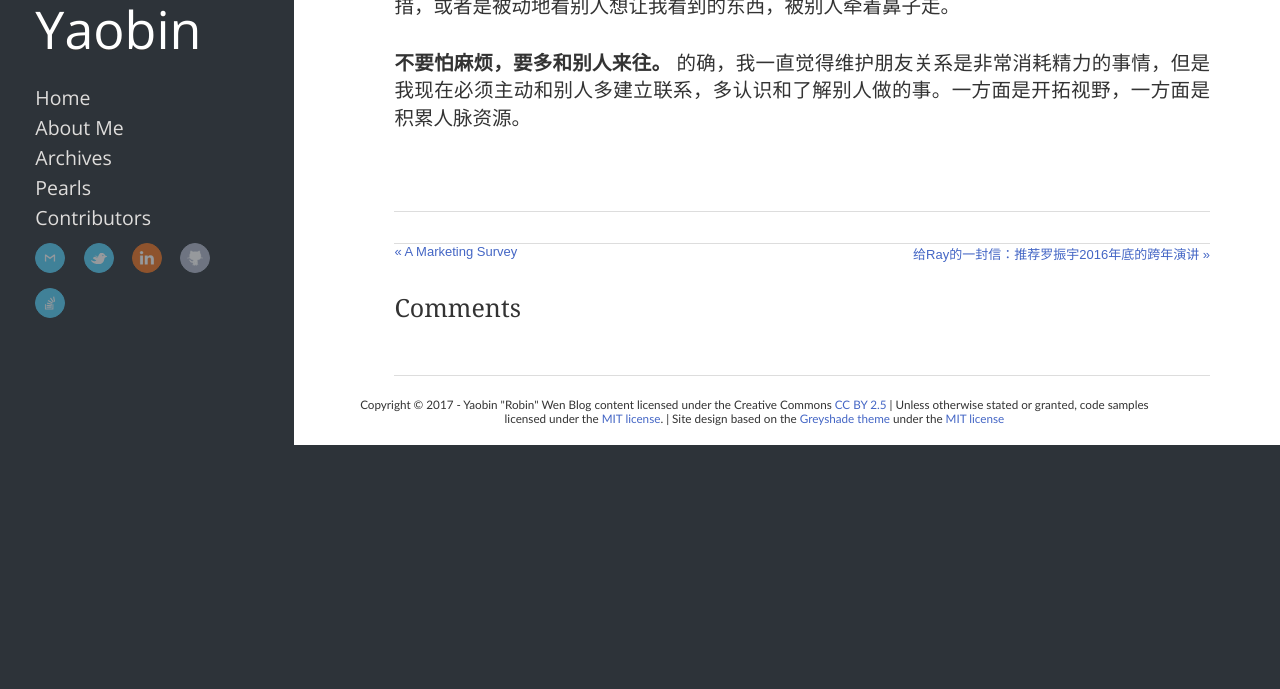
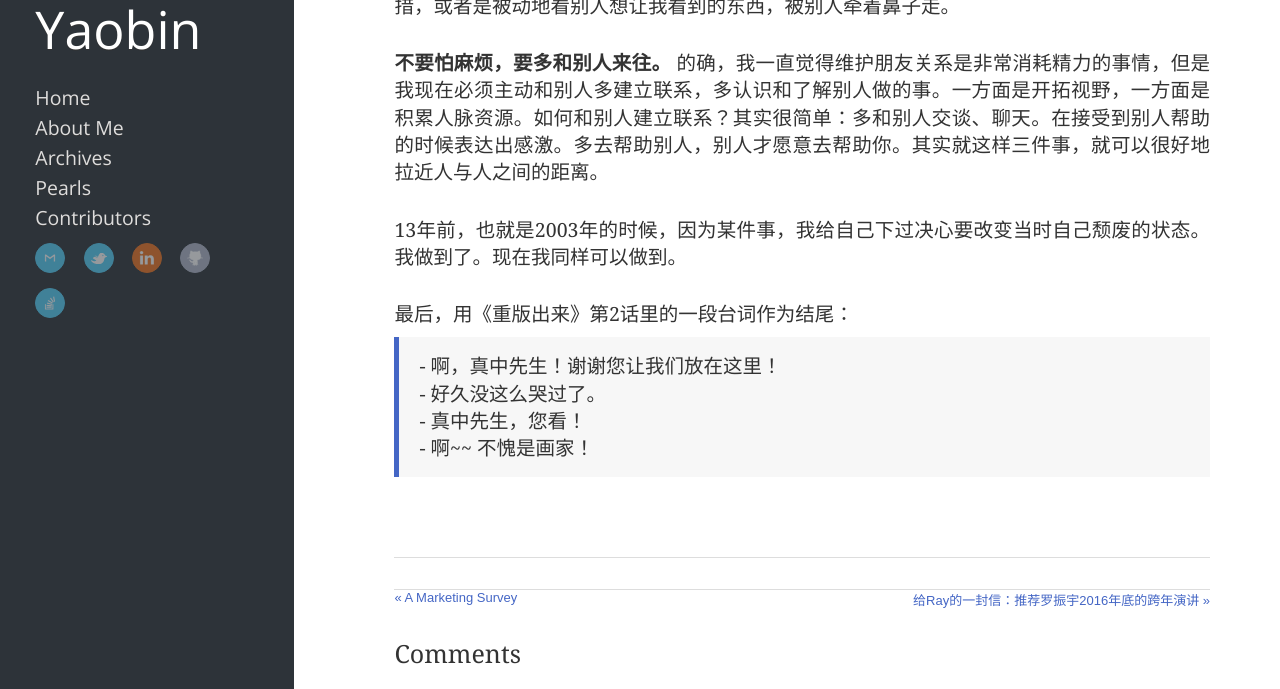
Before and after one commit to Tianhao25/yaobinwen.github.io, a Jekyll site: the page built from _posts/2016/2016-12-31-2016-Look-back.md, in a window 1280 px wide and 900 px high, scrolled down 1648 px, cut to the strip 211-900 px from the top of the window. Built offline with Jekyll 4.4.1, drawn with Linux system fonts in a browser that asks for light colours; nearby versions of some CDN libraries; comment, search, counter and statistics services are not loaded; before the commit the page ends 2304 px from its top, so only the background shows below that.

Commit message:
Update post.

```diff
--- a/_posts/2016/2016-12-31-2016-Look-back.md
+++ b/_posts/2016/2016-12-31-2016-Look-back.md
@@ -42,4 +42,16 @@ comments: true
 
 **确定自己期望获取的信息，并开辟渠道。** 网络上的新闻太多了。如果只是漫无目的地浏览，其实效率很低。因此，我需要大概明确自己获取信息的终极目标，从而反推出我需要获取哪些方面的信息，进而再开拓获取信息的渠道。不然每天面对网络上的海量信息，自己完全茫然失措，或者是被动地看别人想让我看到的东西，被别人牵着鼻子走。
 
-**不要怕麻烦，要多和别人来往。** 的确，我一直觉得维护朋友关系是非常消耗精力的事情，但是我现在必须主动和别人多建立联系，多认识和了解别人做的事。一方面是开拓视野，一方面是积累人脉资源。
+**不要怕麻烦，要多和别人来往。** 的确，我一直觉得维护朋友关系是非常消耗精力的事情，但是我现在必须主动和别人多建立联系，多认识和了解别人做的事。一方面是开拓视野，一方面是积累人脉资源。如何和别人建立联系？其实很简单：多和别人交谈、聊天。在接受到别人帮助的时候表达出感激。多去帮助别人，别人才愿意去帮助你。其实就这样三件事，就可以很好地拉近人与人之间的距离。
+
+13年前，也就是2003年的时候，因为某件事，我给自己下过决心要改变当时自己颓废的状态。我做到了。现在我同样可以做到。
+
+最后，用《重版出来》第2话里的一段台词作为结尾：
+
+> \- 啊，真中先生！谢谢您让我们放在这里！
+>
+> \- 好久没这么哭过了。
+>
+> \- 真中先生，您看！
+>
+> \- 啊~~ 不愧是画家！
```
